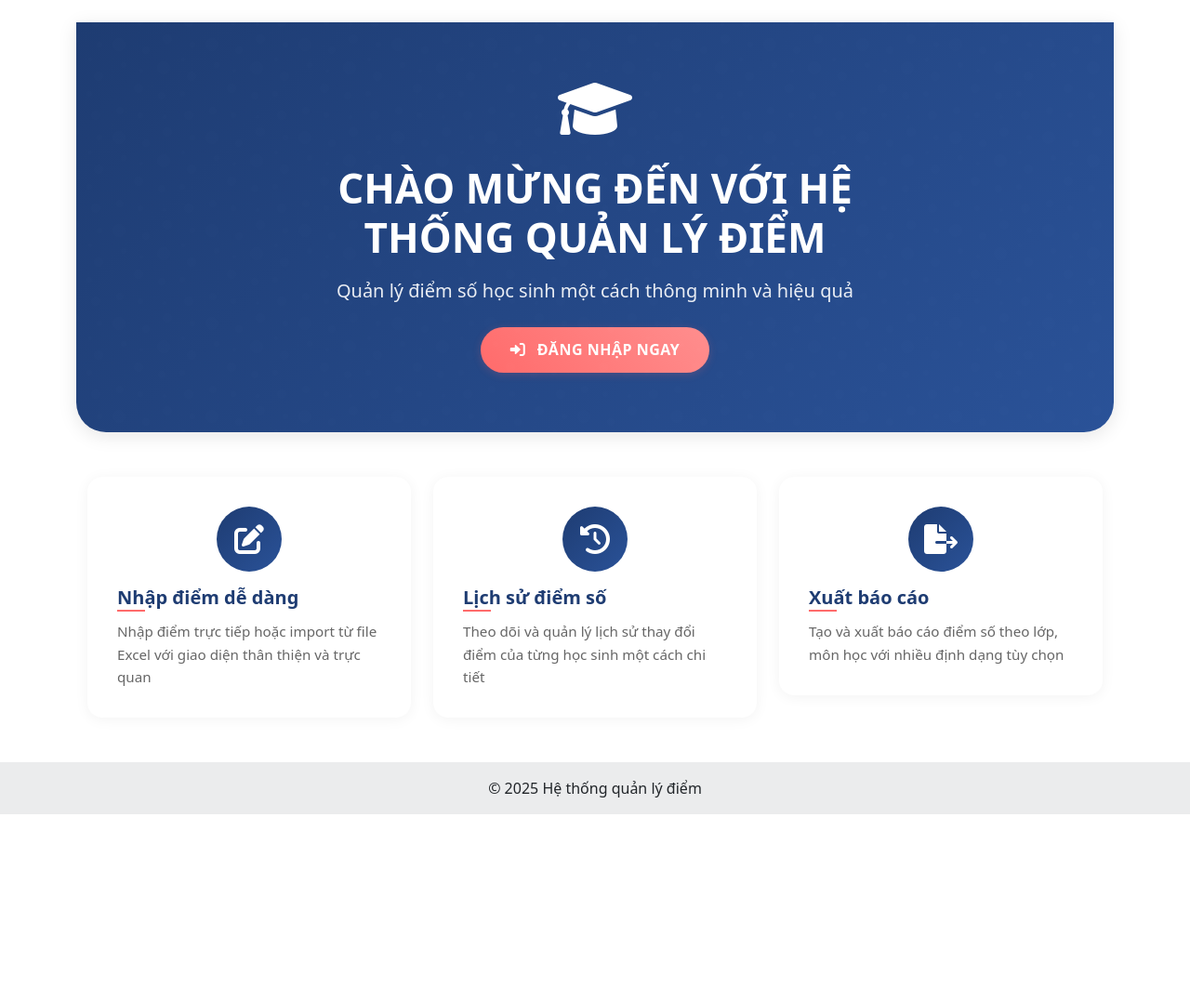
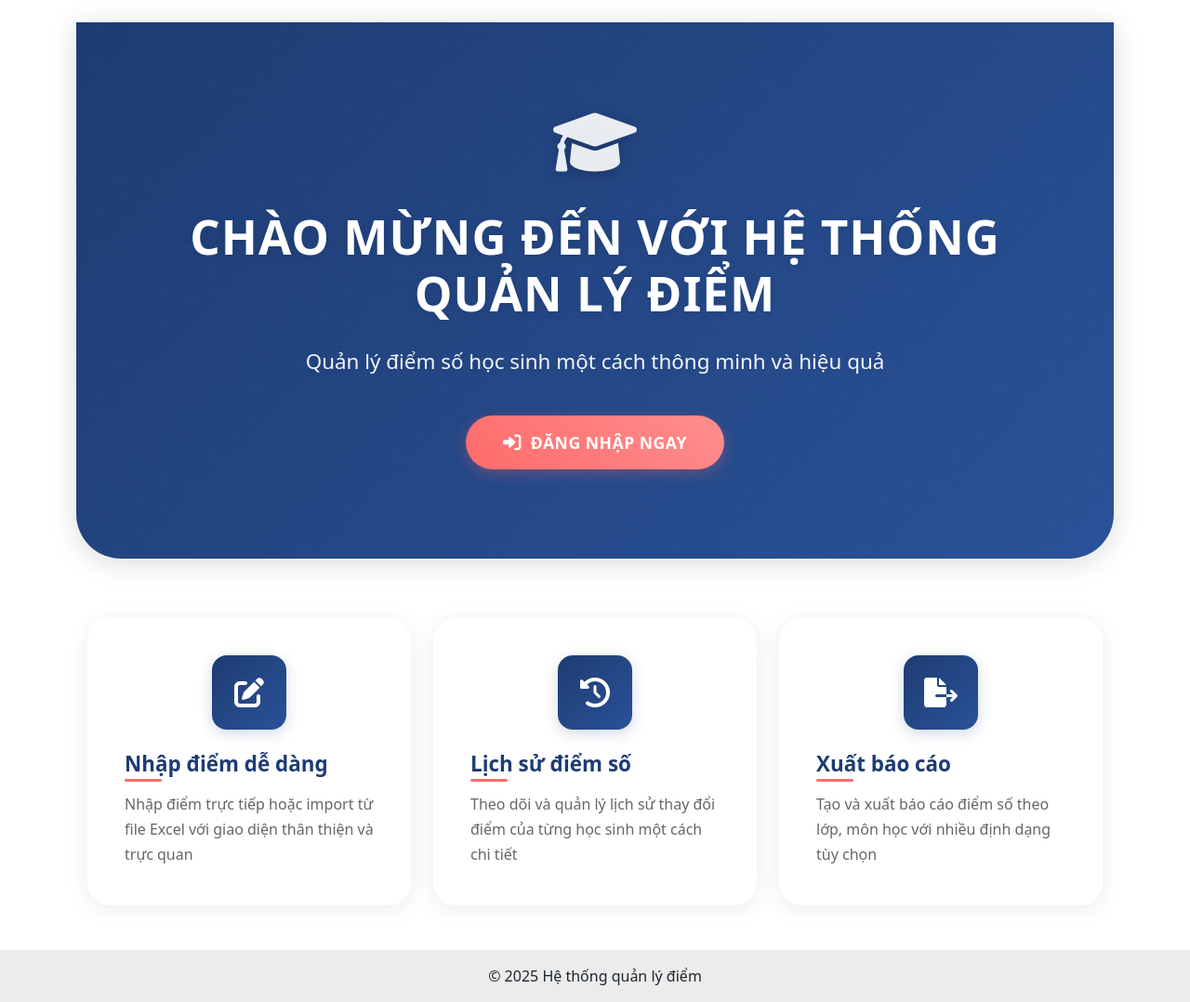
Before and after one commit to MaiThiDieuMy/ADP, a Django app: page / in a window 1280 px wide. Shown: the whole page at 93% size. Before the commit the page ends 876 px from the top, so only its background shows below. Run offline with Django 4.2, Linux system fonts and the light colour scheme.

Commit message:
Sửa lỗi đăng nhập ngay và chỉnh sửa lại layout

```diff
--- a/templates/core/home.html
+++ b/templates/core/home.html
@@ -24,10 +24,10 @@
     .hero-section {
         background: var(--primary-gradient);
         color: white;
-        padding: 4rem 0;
-        margin-bottom: 3rem;
-        border-radius: 0 0 2rem 2rem;
-        box-shadow: 0 4px 20px rgba(0,0,0,0.1);
+        padding: 6rem 0;
+        margin-bottom: 4rem;
+        border-radius: 0 0 3rem 3rem;
+        box-shadow: 0 4px 30px rgba(0,0,0,0.15);
         position: relative;
         overflow: hidden;
     }
@@ -50,44 +50,64 @@
     }
 
     .feature-card {
-        transition: all 0.3s ease;
+        transition: all 0.4s cubic-bezier(0.4, 0, 0.2, 1);
         border: none;
-        border-radius: 1rem;
+        border-radius: 1.5rem;
         overflow: hidden;
         background: white;
-        box-shadow: 0 2px 15px rgba(0,0,0,0.05);
+        box-shadow: 0 4px 25px rgba(0,0,0,0.08);
         position: relative;
         z-index: 1;
-        padding: 2rem;
+        padding: 2.5rem;
+        height: 100%;
+    }
+
+    .feature-card::before {
+        content: '';
+        position: absolute;
+        top: 0;
+        left: 0;
+        right: 0;
+        bottom: 0;
+        background: var(--secondary-gradient);
+        opacity: 0;
+        transition: opacity 0.4s ease;
+        z-index: -1;
     }
 
     .feature-card:hover {
-        transform: translateY(-5px);
-        box-shadow: 0 8px 25px rgba(0,0,0,0.1);
+        transform: translateY(-10px) scale(1.02);
+        box-shadow: 0 15px 35px rgba(0,0,0,0.15);
+    }
+
+    .feature-card:hover::before {
+        opacity: 0.05;
     }
 
     .feature-icon {
         background: var(--primary-gradient);
         color: white;
-        width: 70px;
-        height: 70px;
-        border-radius: 50%;
+        width: 80px;
+        height: 80px;
+        border-radius: 1rem;
         display: flex;
         align-items: center;
         justify-content: center;
-        margin: 0 auto 1rem;
-        transition: all 0.3s ease;
+        margin: 0 auto 1.5rem;
+        transition: all 0.4s ease;
+        box-shadow: 0 4px 15px rgba(30, 60, 114, 0.2);
     }
 
     .feature-card:hover .feature-icon {
-        transform: scale(1.05);
+        transform: scale(1.1) rotate(5deg);
+        box-shadow: 0 8px 25px rgba(30, 60, 114, 0.3);
     }
 
     .feature-title {
         color: #1e3c72;
-        font-weight: 600;
-        margin-bottom: 0.75rem;
-        font-size: 1.25rem;
+        font-weight: 700;
+        margin-bottom: 1rem;
+        font-size: 1.4rem;
         position: relative;
         display: inline-block;
     }
@@ -95,12 +115,13 @@
     .feature-title::after {
         content: '';
         position: absolute;
-        bottom: -3px;
+        bottom: -5px;
         left: 0;
-        width: 30px;
-        height: 2px;
+        width: 40px;
+        height: 3px;
         background: var(--accent-color);
-        transition: width 0.3s ease;
+        transition: width 0.4s ease;
+        border-radius: 2px;
     }
 
     .feature-card:hover .feature-title::after {
@@ -109,15 +130,17 @@
 
     .feature-description {
         color: #666;
-        line-height: 1.6;
-        font-size: 0.95rem;
+        line-height: 1.7;
+        font-size: 1rem;
         margin-bottom: 0;
     }
 
     .hero-icon {
-        font-size: 4rem;
-        margin-bottom: 1.5rem;
+        font-size: 4.5rem;
+        margin-bottom: 2rem;
         animation: float 3s ease-in-out infinite;
+        color: rgba(255, 255, 255, 0.9);
+        text-shadow: 0 4px 15px rgba(0,0,0,0.2);
     }
 
     @keyframes float {
@@ -127,17 +150,21 @@
     }
 
     .hero-title {
-        font-size: 2.75rem;
-        font-weight: 700;
-        margin-bottom: 1rem;
+        font-size: 3.2rem;
+        font-weight: 800;
+        margin-bottom: 1.5rem;
         line-height: 1.2;
+        text-shadow: 0 2px 10px rgba(0,0,0,0.1);
+        letter-spacing: 1px;
     }
 
     .hero-subtitle {
-        font-size: 1.25rem;
+        font-size: 1.4rem;
         font-weight: 300;
-        margin-bottom: 1.5rem;
-        opacity: 0.9;
+        margin-bottom: 2.5rem;
+        opacity: 0.95;
+        line-height: 1.6;
+        text-shadow: 0 2px 8px rgba(0,0,0,0.1);
     }
 
     .welcome-text {
@@ -155,89 +182,144 @@
         }
     }
 
-    .btn-login {
+    .login-btn {
         background: var(--login-gradient);
         color: white;
         border: none;
-        padding: 0.8rem 2rem;
-        border-radius: 2rem;
-        font-size: 1rem;
+        padding: 1rem 2.5rem;
+        border-radius: 3rem;
+        font-size: 1.1rem;
         font-weight: 600;
         letter-spacing: 0.5px;
         text-transform: uppercase;
-        transition: all 0.3s ease;
-        box-shadow: 0 2px 10px rgba(255, 107, 107, 0.2);
-        display: inline-block;
+        transition: all 0.4s cubic-bezier(0.4, 0, 0.2, 1);
+        box-shadow: 0 4px 15px rgba(255, 107, 107, 0.3);
+        display: inline-flex;
+        align-items: center;
         text-decoration: none;
+        position: relative;
+        overflow: hidden;
     }
 
-    .btn-login:hover {
-        transform: translateY(-2px);
-        box-shadow: 0 4px 15px rgba(255, 107, 107, 0.3);
+    .login-btn::before {
+        content: '';
+        position: absolute;
+        top: 0;
+        left: 0;
+        width: 100%;
+        height: 100%;
+        background: linear-gradient(45deg, rgba(255,255,255,0.1), rgba(255,255,255,0));
+        transform: translateX(-100%);
+        transition: transform 0.6s ease;
+    }
+
+    .login-btn:hover {
+        transform: translateY(-5px);
+        box-shadow: 0 8px 25px rgba(255, 107, 107, 0.4);
         color: white;
         text-decoration: none;
     }
 
-    .btn-login i {
-        margin-right: 8px;
+    .login-btn:hover::before {
+        transform: translateX(100%);
+    }
+
+    .login-btn i {
+        margin-right: 10px;
+        font-size: 1.2rem;
         transition: transform 0.3s ease;
     }
 
-    .btn-login:hover i {
+    .login-btn:hover i {
         transform: translateX(3px);
     }
 
     .btn-primary {
         background: var(--primary-gradient);
         border: none;
-        padding: 0.8rem 2rem;
-        border-radius: 2rem;
+        padding: 1rem 2.5rem;
+        border-radius: 3rem;
         font-weight: 600;
         letter-spacing: 0.5px;
         text-transform: uppercase;
-        font-size: 0.9rem;
-        transition: all 0.3s ease;
+        font-size: 1rem;
+        transition: all 0.4s cubic-bezier(0.4, 0, 0.2, 1);
+        box-shadow: 0 4px 15px rgba(30, 60, 114, 0.3);
     }
 
     .btn-primary:hover {
-        transform: translateY(-2px);
-        box-shadow: 0 4px 15px rgba(30, 60, 114, 0.3);
+        transform: translateY(-5px);
+        box-shadow: 0 8px 25px rgba(30, 60, 114, 0.4);
+    }
+
+    /* Alert styles */
+    .alert-container {
+        position: fixed;
+        top: 20px;
+        right: 20px;
+        z-index: 1050;
+        min-width: 300px;
+        max-width: 400px;
+    }
+
+    .alert {
+        background: white;
+        border-left: 4px solid;
+        box-shadow: 0 4px 15px rgba(0,0,0,0.1);
+        margin-bottom: 1rem;
+        padding: 1rem 1.5rem;
+        border-radius: 0.5rem;
+        animation: slideIn 0.3s ease-out;
+    }
+
+    .alert.hiding {
+        animation: slideOut 0.3s ease-out forwards;
+    }
+
+    .alert-success { border-color: #2ecc71; }
+    .alert-danger { border-color: #e74c3c; }
+    .alert-warning { border-color: #f1c40f; }
+    .alert-info { border-color: #3498db; }
+
+    @keyframes slideIn {
+        from {
+            transform: translateX(100%);
+            opacity: 0;
+        }
+        to {
+            transform: translateX(0);
+            opacity: 1;
+        }
+    }
+
+    @keyframes slideOut {
+        from {
+            transform: translateX(0);
+            opacity: 1;
+        }
+        to {
+            transform: translateX(100%);
+            opacity: 0;
+        }
     }
 
     @media (max-width: 768px) {
         .hero-title {
-            font-size: 2rem;
+            font-size: 2.2rem;
         }
         .hero-subtitle {
             font-size: 1.1rem;
         }
         .hero-section {
-            padding: 3rem 0;
+            padding: 4rem 0;
         }
         .feature-card {
-            padding: 1.5rem;
+            padding: 2rem;
         }
-    }
-
-    /* Alert styles */
-    .alert {
-        transition: opacity 0.5s ease;
-    }
-
-    .alert.fade {
-        opacity: 1;
-    }
-
-    .alert.fade.hide {
-        opacity: 0;
-    }
-
-    /* Alert container */
-    .alert-container {
-        position: fixed;
-        top: 20px;
-        right: 20px;
-        z-index: 1050;
+        .login-btn {
+            padding: 0.8rem 2rem;
+            font-size: 1rem;
+        }
     }
 </style>
 {% endblock %}
@@ -246,13 +328,13 @@
 <div class="hero-section">
     <div class="container">
         <div class="row justify-content-center text-center">
-            <div class="col-md-8">
+            <div class="col-md-10">
                 <div class="welcome-text">
                     <i class="fas fa-graduation-cap hero-icon"></i>
                     <h1 class="hero-title">CHÀO MỪNG ĐẾN VỚI HỆ THỐNG QUẢN LÝ ĐIỂM</h1>
                     <p class="hero-subtitle">Quản lý điểm số học sinh một cách thông minh và hiệu quả</p>
                     {% if not user.is_authenticated %}
-                    <a href="{% url 'login' %}" class="btn btn-login">
+                    <a href="{% url 'login' %}" class="login-btn">
                         <i class="fas fa-sign-in-alt"></i> Đăng nhập ngay
                     </a>
                     {% endif %}
@@ -263,7 +345,7 @@
 </div>
 
 <div class="container">
-    <div class="row g-4 mb-4">
+    <div class="row g-4 mb-5">
         <div class="col-md-4">
             <div class="feature-card">
                 <div class="feature-icon">
@@ -294,7 +376,7 @@
     </div>
 
     {% if user.is_authenticated %}
-    <div class="text-center mb-4">
+    <div class="text-center mb-5">
         {% if user.is_superuser %}
         <a href="{% url 'admin_dashboard' %}" class="btn btn-primary">
             <i class="fas fa-tachometer-alt me-2"></i> Đi đến Dashboard
@@ -307,6 +389,9 @@
     </div>
     {% endif %}
 </div>
+
+<!-- Alert Container -->
+<div class="alert-container"></div>
 {% endblock %}
 
 {% block extra_js %}
@@ -316,9 +401,10 @@ document.addEventListener('DOMContentLoaded', function() {
     const alerts = document.querySelectorAll('.alert');
     alerts.forEach(alert => {
         setTimeout(() => {
-            // Sử dụng Bootstrap để ẩn alert
-            const bsAlert = new bootstrap.Alert(alert);
-            bsAlert.close();
+            alert.classList.add('hiding');
+            setTimeout(() => {
+                alert.remove();
+            }, 300);
         }, 3000);
     });
 });
```
